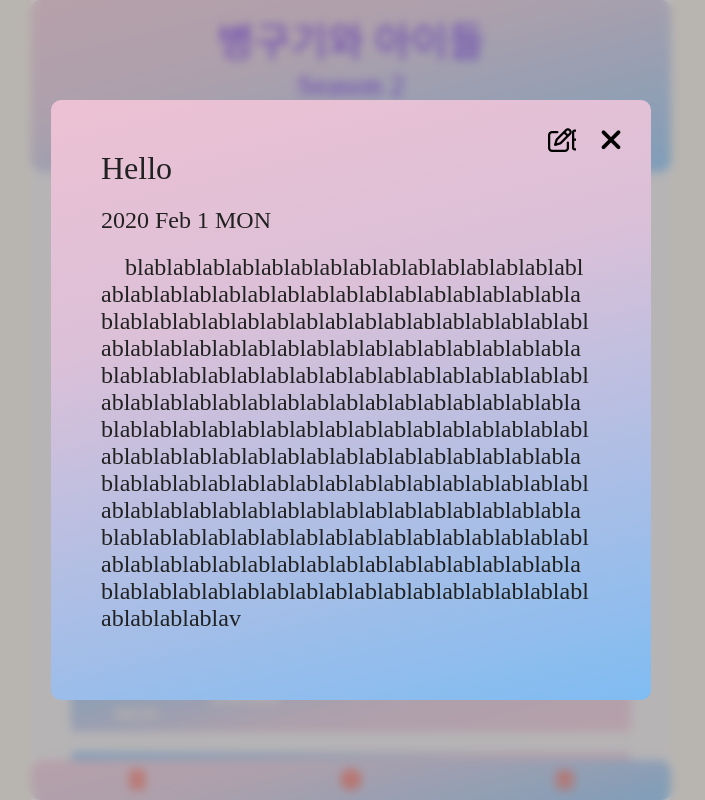
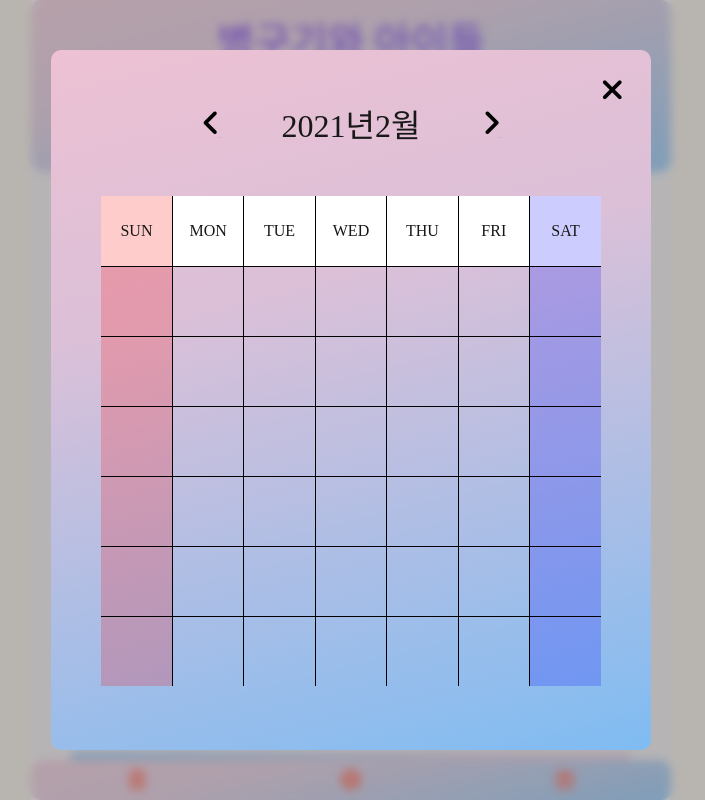
Before and after one commit to bg-shorthand/WebDiary, a website built with webpack: page client/src/index.html in a window 1280 px wide. Shown: the whole page, without its empty margins (289-994 px from the left). Built offline with nearby package versions, Linux system fonts and the light colour scheme; files whose address does not match are found by name.

Commit message:
modified

```diff
--- a/client/src/index.html
+++ b/client/src/index.html
@@ -10,7 +10,7 @@
 <body>
   <div class="modal-set is-active">
     <!-- 다이어리 읽기 페이지 -->
-    <div class="diary-content-container modal is-active">
+    <div class="diary-content-container modal">
       <section class="diary-content">
         <h3 class="content-title">Hello</h3>
         <p class="content-time">
@@ -44,7 +44,7 @@
     </section>
     </div>
     <!-- 다이어리 달력 모달 페이지 -->
-    <div class="diary-calender-container">
+    <div class="diary-calender-container is-active">
     <section class="diary-calender">
       <header>
         <h2 class="diary-calender__heading"><span class="diary-calender__year">2021년</span><span class="diary-calender__month">2월</span></h2>
--- a/client/src/js/main.js
+++ b/client/src/js/main.js
@@ -1,8 +1,8 @@
-import test1 from './test';
+// import test1 from './modal-cal';
 import test2 from './test2';
 const axios = require('axios');
 
-test1();
+// test1();
 test2();
 
 // axios.get('http://localhost:7000/diaries')
@@ -35,4 +35,4 @@ test2();
 axios.delete('http://localhost:7000/diaries/210202')
   .then(({ data }) => {
     console.log(data);
-  })
+  });
--- a/client/src/js/test.js
+++ /dev/null
@@ -1,3 +0,0 @@
-export default () => {
-  console.log('test1');
-}
```
